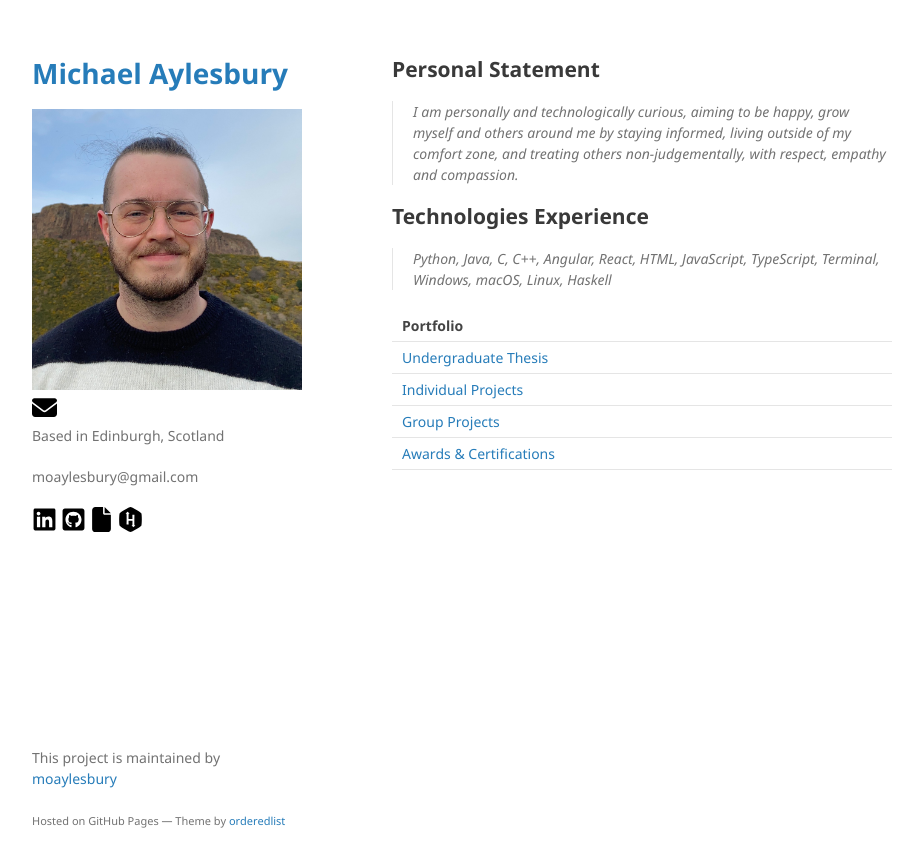
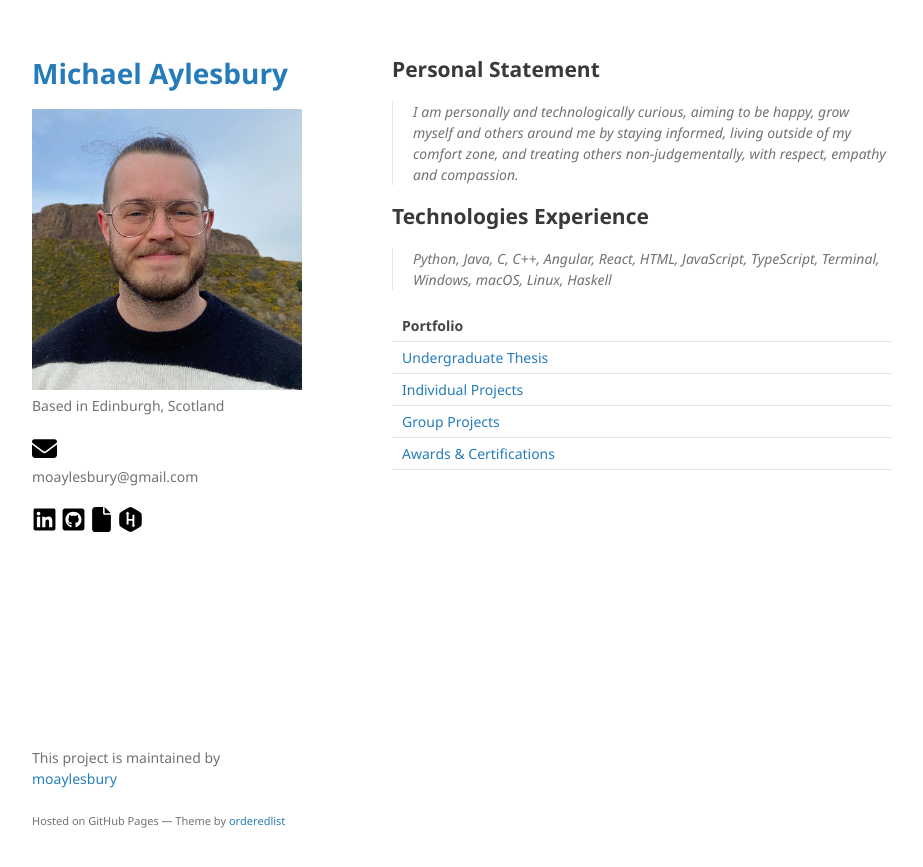
Before and after one commit to moaylesbury/michaelaylesbury.github.io, a Jekyll site: the page built from index.md, in a window 1280 px wide. Shown: the top 867 px of the page, without its empty margins (178-1101 px from the left). Built offline with Jekyll 4.4.1, drawn with Linux system fonts in a browser that asks for light colours.

Commit message:
Update default.html

```diff
--- a/_layouts/default.html
+++ b/_layouts/default.html
@@ -21,8 +21,8 @@
           <img src="{{site.logo | relative_url}}" alt="Logo" />
         {% endif %}
 
-        <img src="./envelope-solid.svg" height="25px" width="25px"><p>{{ site.description | default: site.github.project_tagline }}</p>
-        <p>moaylesbury@gmail.com</p>
+        <p>{{ site.description | default: site.github.project_tagline }}</p>
+        <img src="./envelope-solid.svg" height="25px" width="25px"><p>moaylesbury@gmail.com</p>
 
 <!--         {% if site.github.is_project_page %}
         <p class="view"><a href="{{ site.github.repository_url }}">View the Project on GitHub <small>{{ site.github.repository_nwo }}</small></a></p>
```
